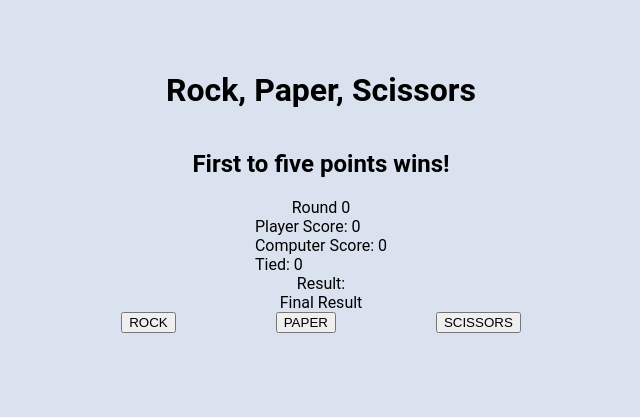
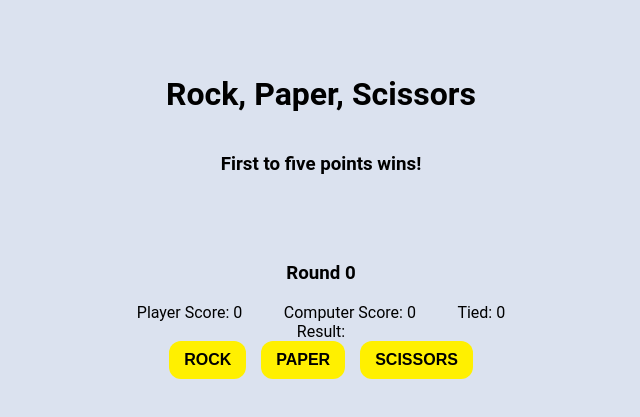
Before and after one commit to c-yip/rock-paper-scissors, a plain HTML site: page index.html in a window 1280 px wide. Shown: the part 209-626 px from the top of the page, without its empty margins (319-959 px from the left). Drawn offline with Linux system fonts and the light colour scheme.

Commit message:
Add styling to divs.

```diff
--- a/index.html
+++ b/index.html
@@ -9,9 +9,13 @@
     <script src="script.js" defer></script>
 </head>
 <body>
+    <div class = "finalResult">
+        <div class = "title">
             <h1>Rock, Paper, Scissors</h1>
-    <h2>First to five points wins!</h2>
-    <div class = "rounds">Round 0</div>
+            <h3>First to five points wins!</h3>
+        </div>
+
+        <h3 class = "rounds">Round 0</h3>
 
         <div class = "score">
             <div class = "playerDisplayScore">Player Score: 0</div>
@@ -21,13 +25,11 @@
 
         <div class = "results">Result:</div>
 
-    <div class = "finalResult">Final Result</div>
-
         <div class = "buttons">
             <button class = "btnRock" type="button">ROCK</button>
             <button class = "btnPaper" type="button">PAPER</button>
             <button class = "btnScissors" type="button">SCISSORS</button>
         </div>
-
+    </div>
 </body>
 </html>
--- a/styles.css
+++ b/styles.css
@@ -10,11 +10,50 @@ html, body {
     font-family: 'Roboto', sans-serif;
 }
 
+.title {
+    display: flex;
+    flex-direction: column;
+    align-items: center;
+    padding: 50px;
+}
+
+.rounds {
+    display: flex;
+    justify-content: center;
+}
+
+.score {
+    display: flex;
+    justify-content: space-around;
+}
+
+.results {
+    display: flex;
+    justify-content: center;
+}
+
 .buttons {
     display: flex;
+    gap: 15px;
     justify-content: center;
-    align-items: center;
+}
+
+.btnScissors, .btnPaper, .btnRock {
+    display: flex;
+    justify-content: center;
+    flex: 0 0 50px;
     gap: 100px;
+    background-color: #fff000;
+    border-radius: 12px;
+    color: #000;
+    cursor: pointer;
+    font-weight: bold;
+    padding: 10px 15px;
+    text-align: center;
+    width: 100%;
+    box-sizing: border-box;
+    border: 0;
+    font-size: 16px;
 }
 
 .results {
```
Lines whose indentation alone changed are shown as unchanged.
